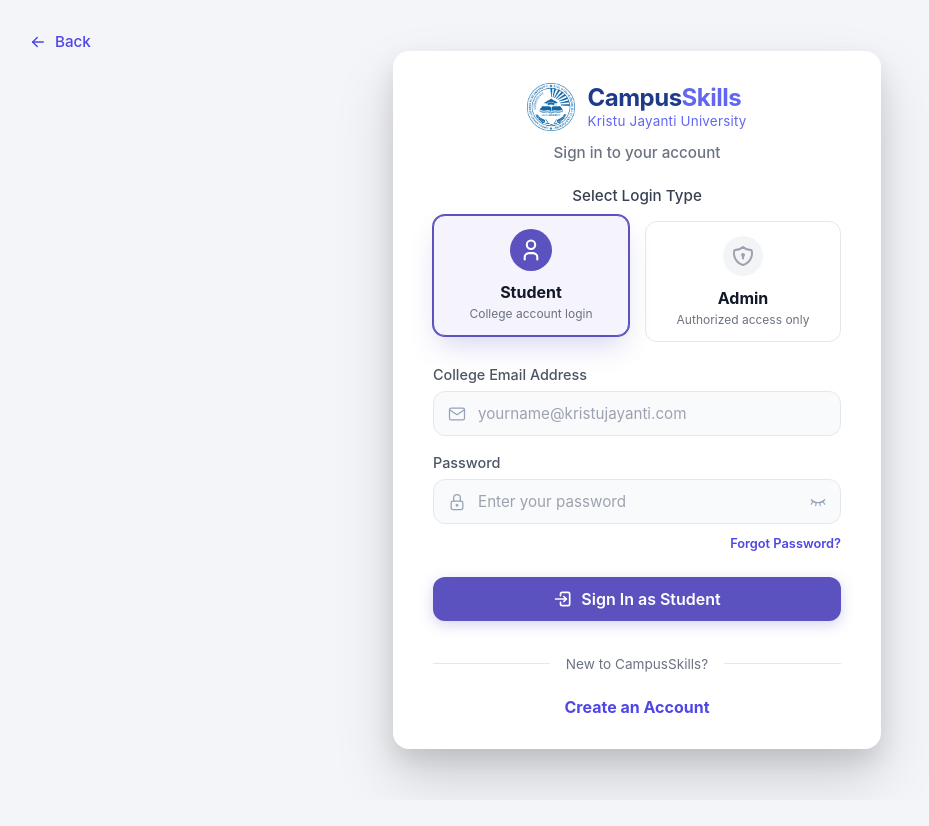
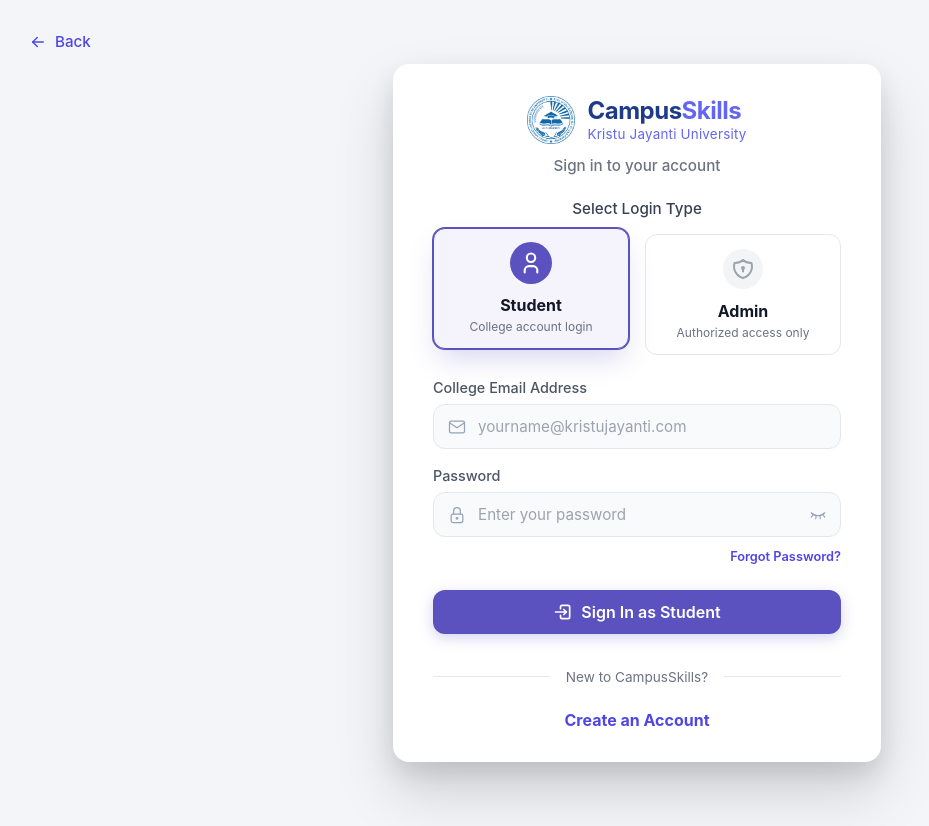
Before and after one commit to Joegeorge-amal/campusskills, a React (Vite) app in the folder frontend/: page /login in a window 1280 px wide. Shown: the whole page, without its empty margins (3-932 px from the left). Before the commit the page ends 800 px from the top, so only its background shows below. Built offline with nearby package versions, Linux system fonts and the light colour scheme; no server answers.

Commit message:
Fix login page cuttoff

```diff
--- a/frontend/src/pages/LoginPage.jsx
+++ b/frontend/src/pages/LoginPage.jsx
@@ -45,16 +45,18 @@
 
 
   return (
-    <div className="auth-page" style={{ height: '100vh', width: '100%', display: 'flex', flexDirection: 'column', position: 'relative', padding: '16px', boxSizing: 'border-box', overflow: 'hidden' }}>
+    <div className="auth-page" style={{ minHeight: '100vh', width: '100%', display: 'flex', flexDirection: 'column', alignItems: 'center', position: 'relative', padding: '16px', boxSizing: 'border-box' }}>
       <Link to="/" className="auth-back-link" style={{ position: 'absolute', top: '32px', left: '32px' }}>
         <IconArrowLeft size={18} />
         Back
       </Link>
 
+      {/* Top flex spacer for vertical centering without top-cropping */}
+      <div style={{ flex: 1, minHeight: '32px' }} />
+
       <div className="auth-container" style={{
         width: '100%',
         maxWidth: '520px',
-        margin: 'auto',
         boxSizing: 'border-box'
       }}>
         <div className="auth-card fade-in">
@@ -162,6 +164,9 @@
         </div>
       </div>
 
+      {/* Bottom flex spacer */}
+      <div style={{ flex: 1, minHeight: '32px' }} />
+
       <ForgotPasswordModal
         isOpen={isForgotOpen}
         onClose={() => setIsForgotOpen(false)}
```
